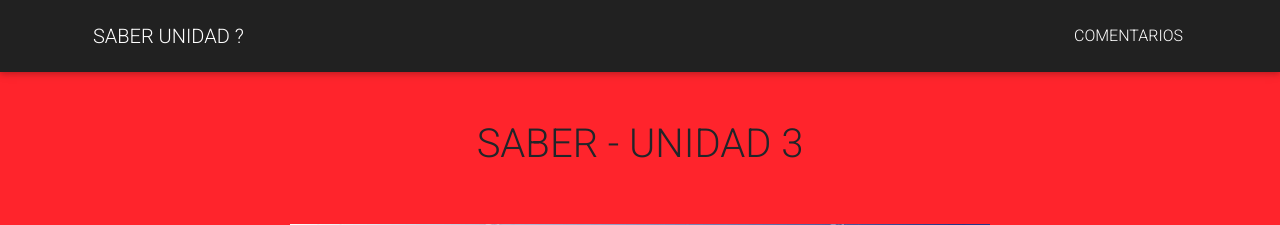
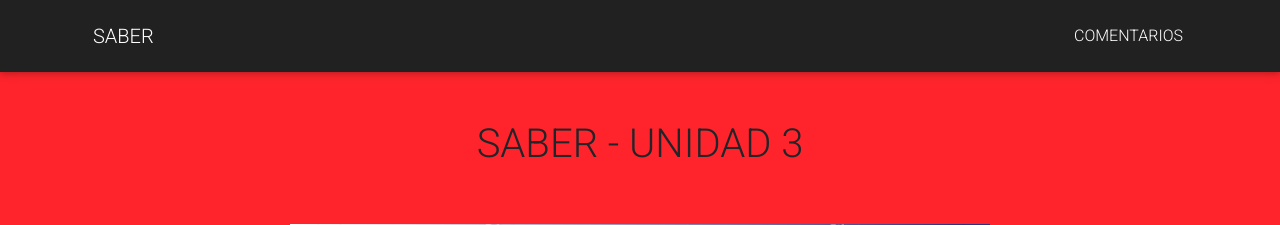
Before and after one commit to eleazargc14/SABERU3, a PHP site: page / in a window 1280 px wide. Shown: the top 225 px of the page. Run offline with PHP 8.4, Linux system fonts and the light colour scheme; data that the repository does not hold is empty; some libraries are stand-ins or nearby versions.

Commit message:
Modifying title value from SABER UNIDAD ? to SABER

```diff
--- a/index.php
+++ b/index.php
@@ -22,7 +22,7 @@ require_once 'cdn.html';
   </a>
 
             <div class="container">
-                <a class="navbar-brand js-scroll-trigger" href="#">SABER UNIDAD ?</a><button class="navbar-toggler navbar-toggler-right text-uppercase font-weight-bold bg-primary text-white rounded" type="button" data-toggle="collapse" data-target="#navbarResponsive" aria-controls="navbarResponsive" aria-expanded="false" aria-label="Toggle navigation">SABER UNIDAD 3 <i class="fas fa-bars"></i></button>
+                <a class="navbar-brand js-scroll-trigger" href="#">SABER</a><button class="navbar-toggler navbar-toggler-right text-uppercase font-weight-bold bg-primary text-white rounded" type="button" data-toggle="collapse" data-target="#navbarResponsive" aria-controls="navbarResponsive" aria-expanded="false" aria-label="Toggle navigation">SABER UNIDAD 3 <i class="fas fa-bars"></i></button>
                 <div class="collapse navbar-collapse" id="navbarResponsive">
                     <ul class="navbar-nav ml-auto">
 
```
